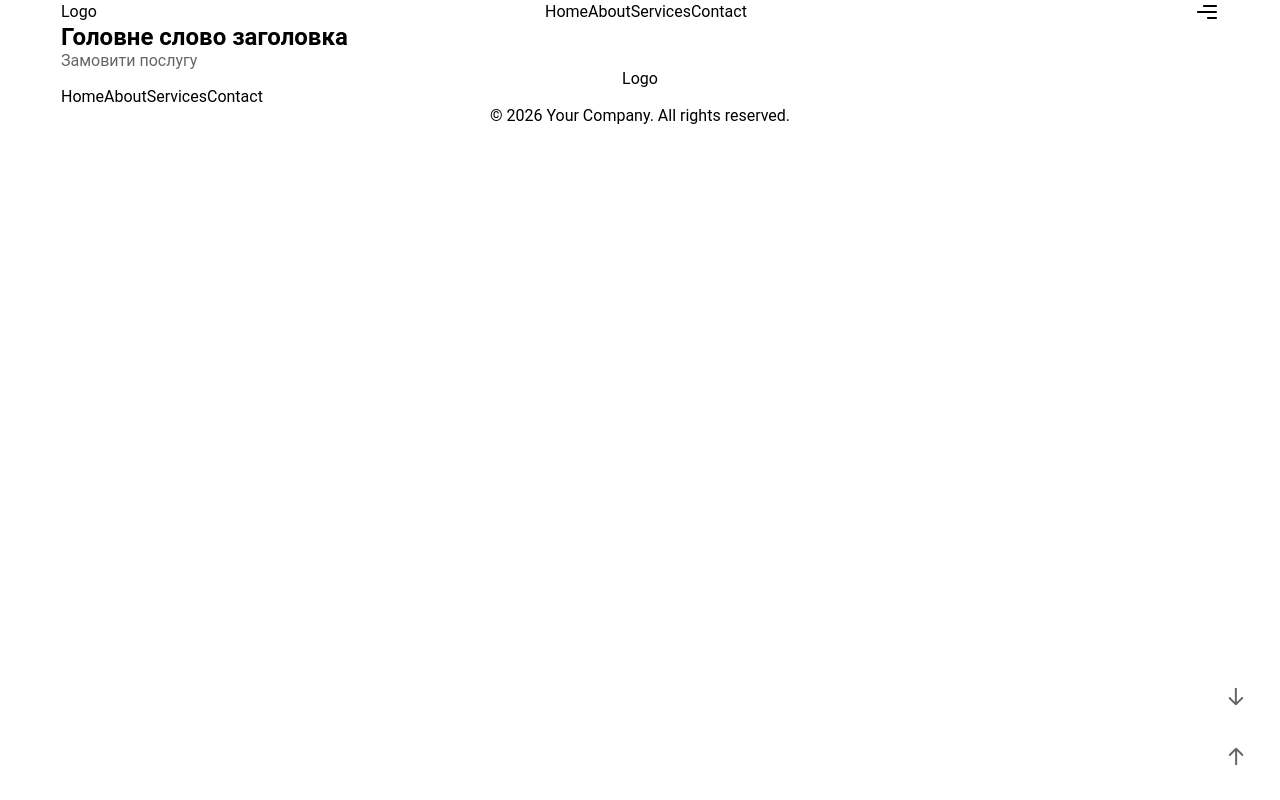
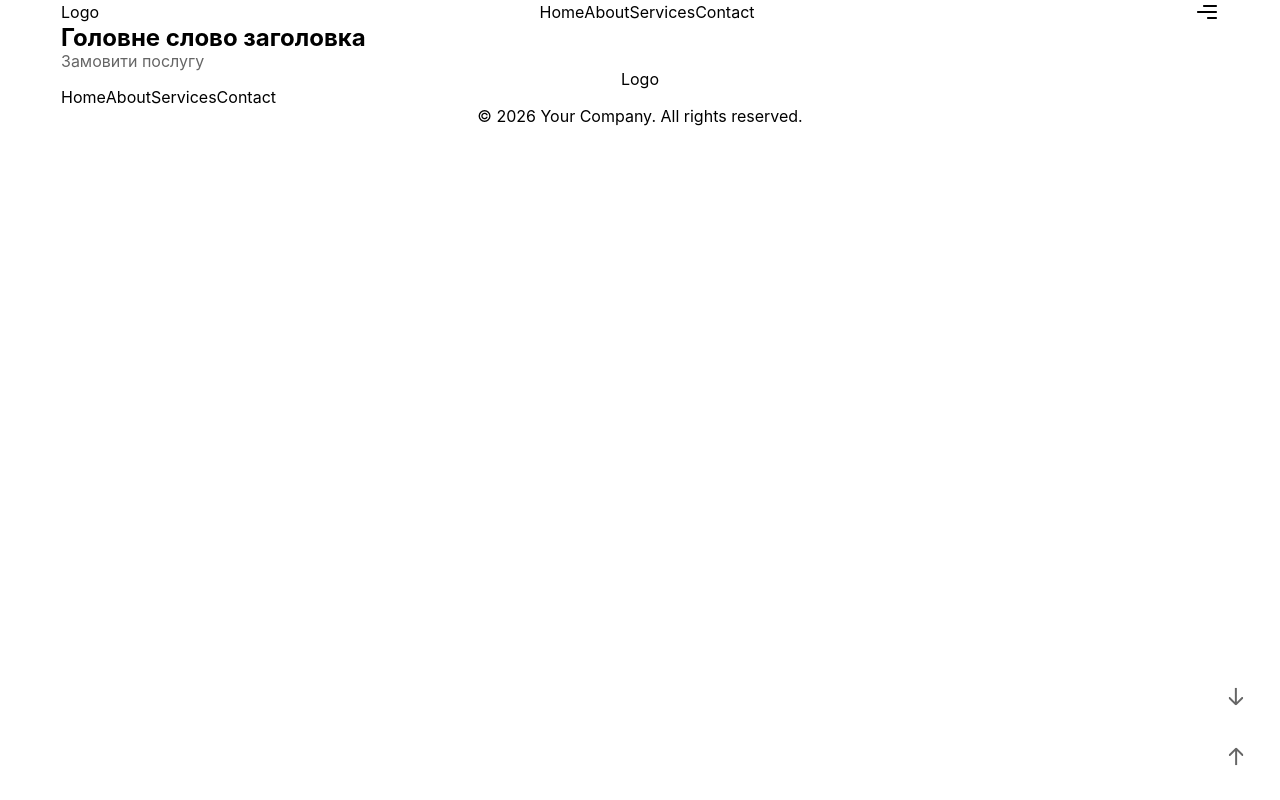
Before and after one commit to Serg0372/Mobile-App-Prototype, a website built with Vite: page index.html in a window 1280 px wide. Built offline with nearby package versions, Linux system fonts and the light colour scheme.

Commit message:
add: Readme, Package and CSS: Variables

```diff
--- a/package.json
+++ b/package.json
@@ -7,6 +7,8 @@
     "dev": "vite",
     "build": "vite build --base=./",
     "preview": "vite preview",
+    "lint:css": "stylelint \"src/**/*.scss\"",
+    "fix:css": "stylelint \"src/**/*.scss\" --fix",
     "predeploy": "npm run build",
     "deploy": "gh-pages -d dist"
   },
@@ -15,6 +17,9 @@
     "glob": "^11.0.0",
     "postcss": "^8.4.41",
     "postcss-sort-media-queries": "^5.2.0",
+    "stylelint": "^17.4.0",
+    "stylelint-config-clean-order": "^8.0.1",
+    "stylelint-config-standard-scss": "^17.0.0",
     "vite": "^5.4.6"
   },
   "license": "ISC",
--- a/src/css/base/variables.css
+++ b/src/css/base/variables.css
@@ -1,73 +1,75 @@
 :root {
-    --clr-brand-primary: ;
-    /* Основний*/
-    --clr-brand-pressed: ;
-    /* для ховерів/активних станів*/
-    --clr-brand-light: ;
-    /* для кнопок або фону*/
+    /* 1. Colors - Text */
+    --clr-txt-main: #000;
+    --clr-txt-light: #fff;
+    --clr-txt-textarea: #939eac;
+    --clr-txt-details: #1ab9fd;
 
-    --clr-txt-main: ;
-    /* Основний текст*/
-    --clr-txt-title: ;
-    /* Заголовки та темні акценти*/
-    --clr-txt-light: ;
-    /* Білий текст (на темному фоні)*/
-    --clr-txt-helper: ;
-    /* Другорядний текст, іконки, адреса */
-
-    --clr-bg-main: ;
-    /* Основний фон сторінки */
-    --clr-bg-alt: ;
-    /* Світло-сірий фон для секцій (наприклад, Team) */
-    --clr-bg-dark: ;
-    /* Темний фон для Hero та Footer */
-
-    --clr-border: ;
-    /* Колір рамок та ліній розділювачів (Cornflower) */
-    --clr-success: ;
-    /* Зелений для форм або успішних дій */
-
-    --linear-gradient: linear-gradient(rgb(46, 47, 66, 70%), rgb(46, 47, 66, 70%));
-    --box-shadow: 0 1px 6px 0 rgb(46, 47, 66, 8%);
-    --box-shadow-pressed: 0 2px 1px 0 rgb(46, 47, 66, 8%),
-        0 1px 1px 0 rgb(46, 47, 66, 16%),
-        0 1px 6px 0 rgb(46, 47, 66, 8%);
-
-    /* 3. Fonts Family */
-    --primary-font: 'Roboto', sans-serif;
-    --secondary-font: 'Raleway', sans-serif;
+    /* 2. Backgrounds */
+    --clr-bg-dark-main: #06071b;
+    --clr-bg-light-main: #E5E5E5;
+    --clr-bg-modal-mob: #07081c;
+    --clr-bg-modal-desk: #06071B;
 
 
-    /* 4. Font Sizes (Mobile First) */
-    --fs-hero: 36px;
-    --fs-h2: 36px;
-    --fs-h3: 20px;
-    --fs-logo: 18px;
-    --fs-main: 16px;
-    --fs-psdr: 12px;
+    /* 3. Gradients */
+    --linear-gradient: linear-gradient(99deg, #00c5eb 0%, #b544fe 100%);
+    --linear-gradient-header: linear-gradient(99deg, rgb(0, 197, 235, 30%) 0%, rgb(181, 68, 254, 30%) 100%);
+    --linear-gradient-card-man: #06071b,
+        linear-gradient(318deg, rgb(0, 197, 235, 50%) 0%, rgb(181, 68, 254, 50%) 100%);
+    --linear-gradient-card-woman: #06071b, linear-gradient(115deg, rgb(0, 197, 235, 50%) 0%, rgb(181, 68, 254, 50%) 100%);
+
+    /* 4. Blur */
+    --blur-35: blur(35px);
+    /* card */
 
 
-    /* 5. Font Weights */
-    --fw-light: 300;
+    /* 5. Fonts Family */
+    --primary-font: 'Inter', sans-serif;
+
+    /* 6. Font Sizes (Mobile First) */
+    --nav-mob-menu: 32px;
+    /* nav-mob-menu */
+    --fs-logo: 28px;
+    /* logo */
+    --fs-hero: 24px;
+    /* hero */
+    --fs-h2: 20px;
+    /* h2 cta-footer h2-modal*/
+    --fs-card-name: 18px;
+    /* card-name  */
+    --fs-main: 16px;
+    /* button-hero tel cta-modal text-modal*/
+    --fs-card-prof: 14px;
+    /* card-prof texteria email copyright app-modal*/
+    --fs-cta-hero: 14px;
+    /* cta-hero */
+    --fs-h3: 14px;
+    /* text-main h3*/
+    --fs-nav-header: 12px;
+    /* nav-header details-modal */
+    --fs-text-hero: 12px;
+    /* text-hero text-features*/
+
+
+
+    /* 7. Font Weights */
     --fw-regular: 400;
+    /* logo  text-hero nav-header app-modal details-modal*/
     --fw-medium: 500;
-    --fw-semibold: 600;
+    /* text-main  card-prof texteria cta-footer tel email copyright nav-mob-menu cta-modal text-modal*/
     --fw-bold: 700;
+    /* hero  cta-hero button-hero h2 h3 card-name h2-modal*/
 
-    /* 6. Line Heights */
-    --lh-hero: 1.11;
-    --lh-logo: 1.17;
-    --lh-heading: 1.2;
-    --lh-policy-accent: 1.33;
-    --lh-main: 1.5;
-    --lh-psdr: 2;
+    /* 8. Line Heights */
+    --lh-cta-modal: 1.5;
+    /* cta-modal text-modal*/
+    --lh-h3: 1.43;
+    /* text-main h3*/
+    --lh-main: 1.71;
+    /* card-prof app-modal*/
 
-    /* 7. Letter Spacing */
-    --ls-base: 0.02em;
-    --ls-logo: 0.03em;
-    --ls-form: 0.04em;
-
-    /* 8. Transitions */
+    /* 9. Transitions */
     --transition: 250ms cubic-bezier(0.4, 0, 0.2, 1);
     --transition-slow: 750ms cubic-bezier(0.4, 0, 0.2, 1);
 
@@ -76,17 +78,16 @@
 /* Планшет (768px+) */
 @media screen and (min-width: 768px) {
     :root {
-        --fs-hero: ;
-        /* Збільшуємо для планшета */
-        --fs-h2: ;
+        --fs-hero: 40px;
+        /*hero text-features */
+        --fs-cta-hero: 20px;
+        --fs-text-hero: 14px;
+        --fs-h2: 24px;
+        /* h2 cta-footer h2-modal*/
+        --fs-h3: 16px;
+        --lh-h3: 1.5;
+        /* text-main h3*/
+        --lh-h2-modal: 1.17;
+        /* h2-modal */
     }
 }
-
-/* ДЕСКТОП (від 1200px) */
-@media screen and (min-width: 1200px) {
-    :root {
-        --fs-hero: ;
-        /* Фінальний розмір за макетом */
-        --fs-h2: ;
-    }
-}
```
Also changed, not shown: README.md, 1 other file.
